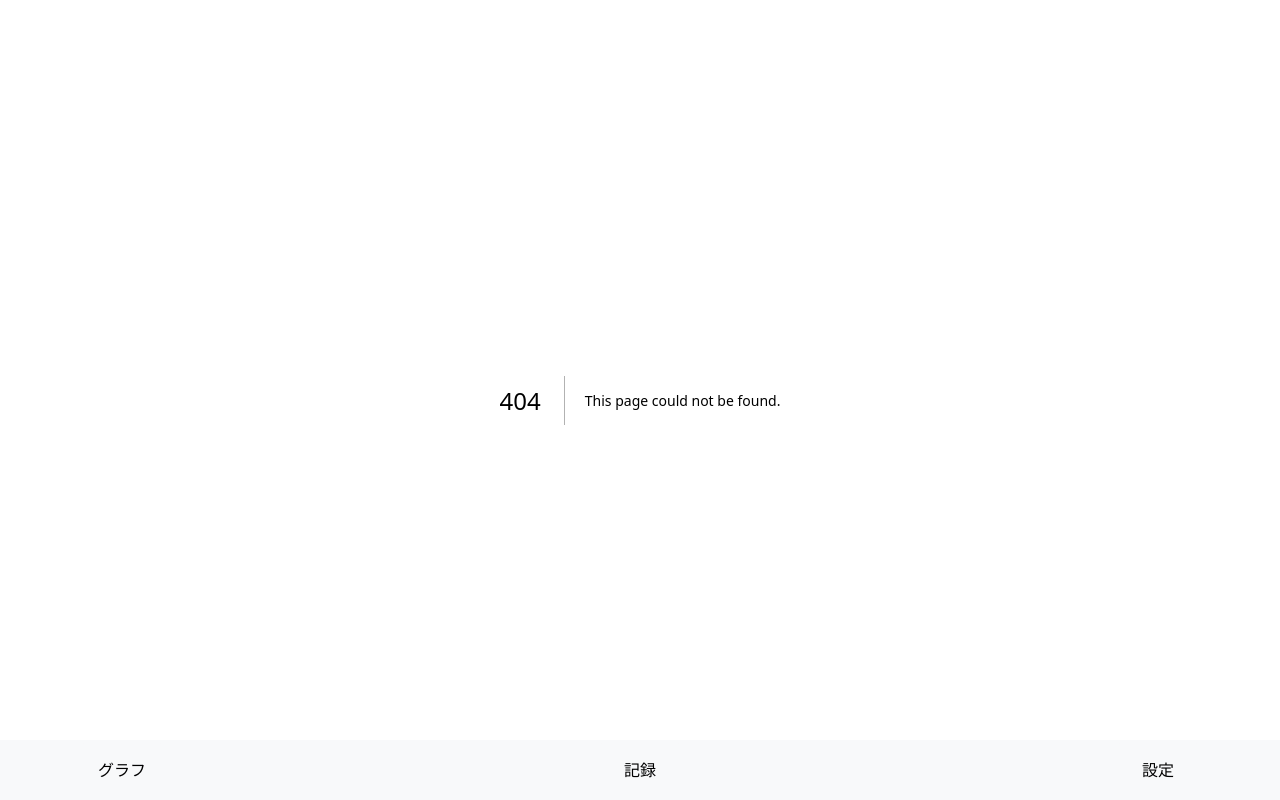
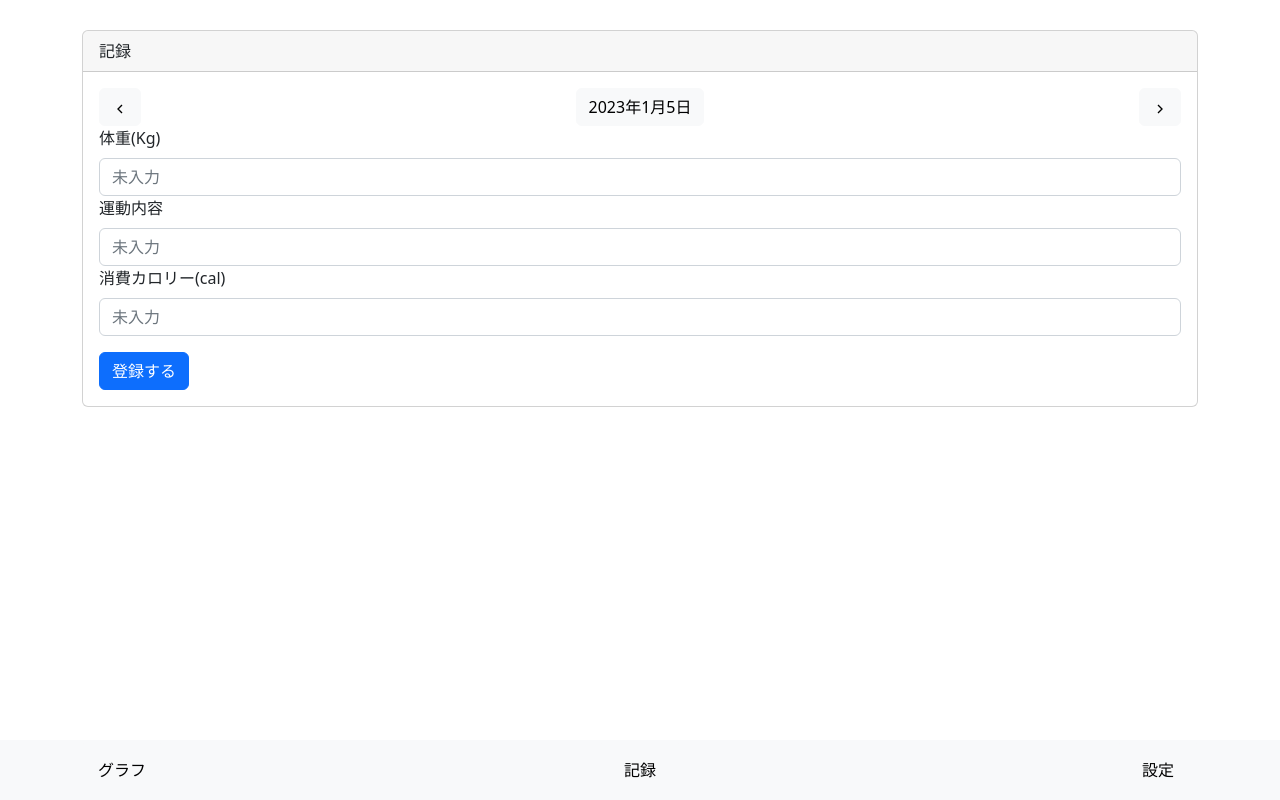
Before and after one commit to yashiro-ryo/cal-weight-chart, a Next.js app: page /edit in a window 1280 px wide. Before the commit this address had no page. Built offline with nearby package versions, Linux system fonts and the light colour scheme.

Commit message:
feat: 記録フォームページを追加

```diff
--- a/components/DatePicker.tsx
+++ b/components/DatePicker.tsx
@@ -20,13 +20,9 @@ export default function DatePicker() {
     setDay(day);
   };
 
-  let isSetupPrepared = false;
   useEffect(() => {
-    if (!isSetupPrepared) {
-      const date = new Date();
-      setDate(date.getFullYear(), date.getMonth() + 1, date.getDay() + 1);
-      isSetupPrepared = true;
-    }
+    const date = new Date();
+    setDate(date.getFullYear(), date.getMonth() + 1, date.getDay() + 1);
   }, []);
 
   const getNextDay = () => {
--- /dev/null
+++ b/components/EditForm.tsx
@@ -0,0 +1,33 @@
+import { Container, Card, Form, Button } from "react-bootstrap";
+import styled from "styled-components";
+import DatePicker from "./DatePicker";
+
+const StyledCard = styled(Card)`
+  margin-top: 30px;
+`;
+
+export default function EditForm() {
+  return (
+    <Container>
+      <StyledCard>
+        <Card.Header>記録</Card.Header>
+        <Card.Body>
+          <DatePicker />
+          <Form>
+            <Form.Group className="mb-3">
+              <Form.Label>体重(Kg)</Form.Label>
+              <Form.Control type="number" placeholder="未入力" />
+              <Form.Label>運動内容</Form.Label>
+              <Form.Control type="text" placeholder="未入力" />
+              <Form.Label>消費カロリー(cal)</Form.Label>
+              <Form.Control type="number" placeholder="未入力" />
+            </Form.Group>
+            <Button variant="primary" type="submit">
+              登録する
+            </Button>
+          </Form>
+        </Card.Body>
+      </StyledCard>
+    </Container>
+  );
+}
--- /dev/null
+++ b/pages/edit.tsx
@@ -0,0 +1,5 @@
+import EditForm from "../components/EditForm";
+
+export default function Edit() {
+  return <EditForm />;
+}
```
